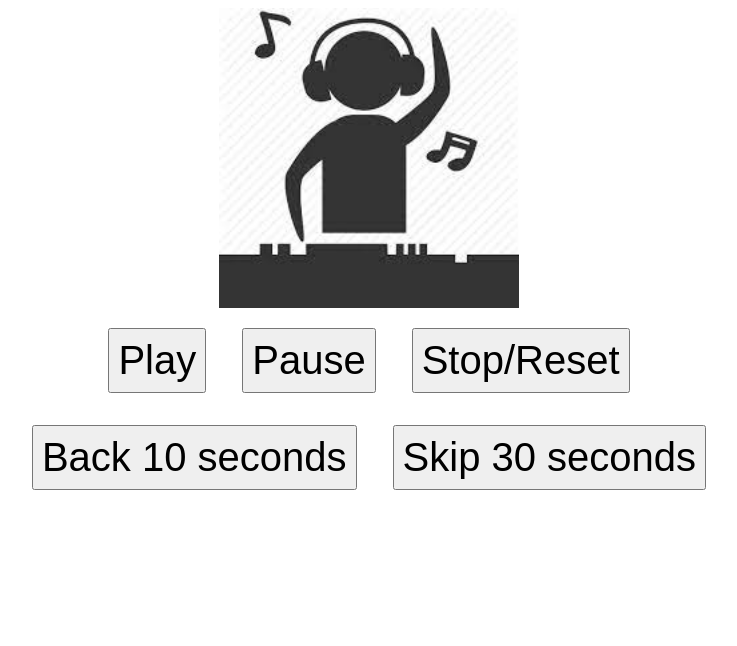
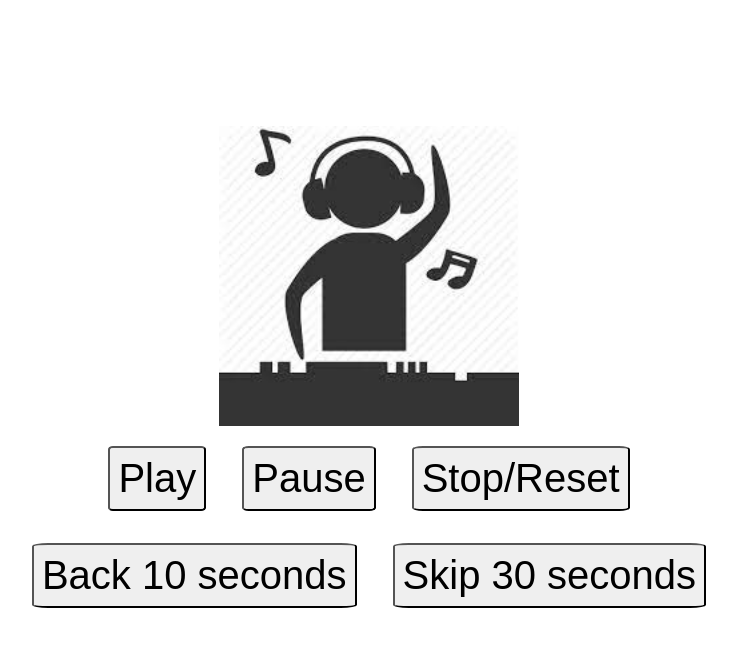
Before and after one commit to Shimanti/DJ, a plain HTML site: page index.html in a window 1280 px wide. Shown: the whole page, without its empty margins (271-1008 px from the left). Drawn offline with Linux system fonts and the light colour scheme.

Commit message:
Update index.html

```diff
--- a/index.html
+++ b/index.html
@@ -34,15 +34,15 @@
  <style>
  .container {
    height: 100vh;
-   margin-top: 10% 0;
+   margin: 10% 0;
    text-align: center;
  }
 
  button {
-   font-size: 1rem;
+   font-size: 1.2rem;
    padding: .5rem;
    margin: .75rem;
-/*    border-radius: 10%; */
+   border-radius: 5%;
    cursor: pointer;
  }
 
```
